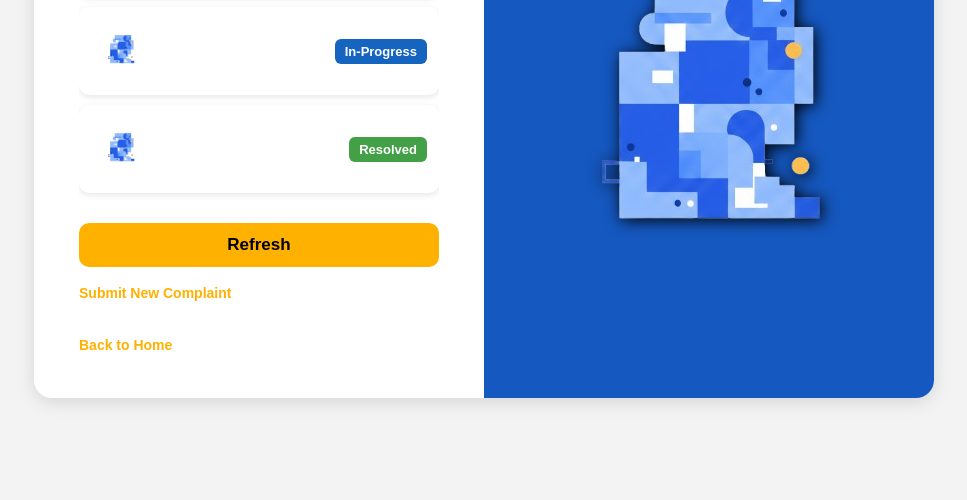
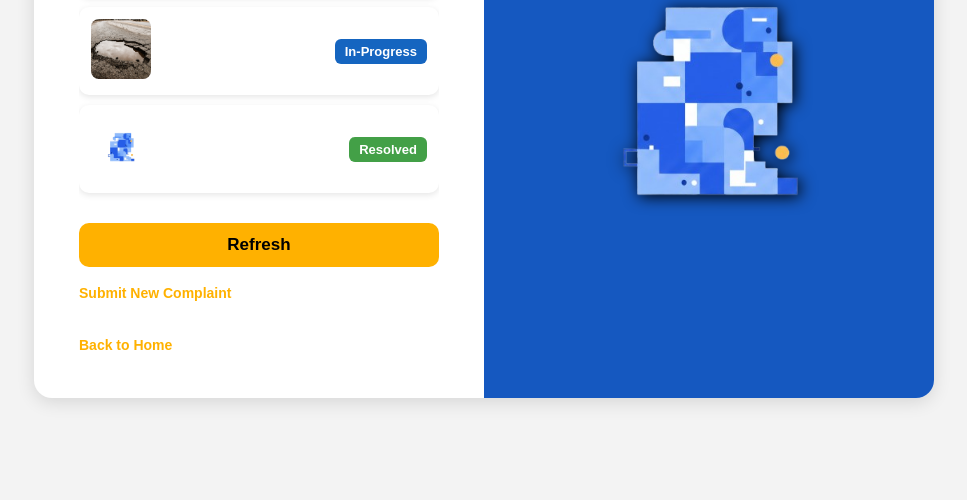
Before and after one commit to TaruN-Ruwali/CivicEye, a plain HTML site: page frontend/status.html in a window 1280 px wide. Shown: the part 300-800 px from the top of the page, without its empty margins (156-1123 px from the left). Drawn offline with Linux system fonts and the light colour scheme.

Commit message:
Changes Styling in Status file

```diff
--- a/frontend/css/style.css
+++ b/frontend/css/style.css
@@ -90,7 +90,7 @@ body {
 }
 
 .right img {
-  width: 590px;
+  width: 400px;
   filter: drop-shadow(2px 2px 8px black);
 }
 
--- a/frontend/js/status.js
+++ b/frontend/js/status.js
@@ -1,7 +1,7 @@
 // Dummy complaints until backend connects
 const complaints = [
   { id: 1, image: "./assets/iPad Chor logo.png", status: "Pending" },
-  { id: 2, image: "./assets/login-art.png", status: "In-Progress" },
+  { id: 2, image: "./assets/Potholes.png", status: "In-Progress" },
   { id: 3, image: "./assets/login-art.png", status: "Resolved" },
 ];
 
```
Also changed, not shown: frontend/assets/Potholes.png (added), 1 other file.
